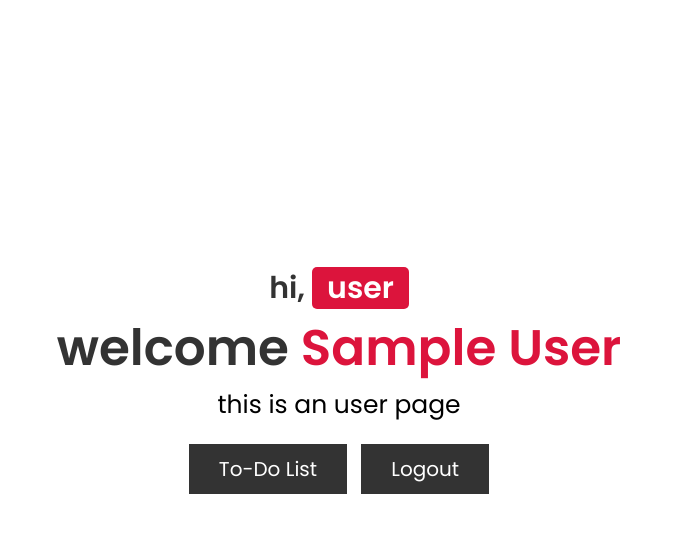
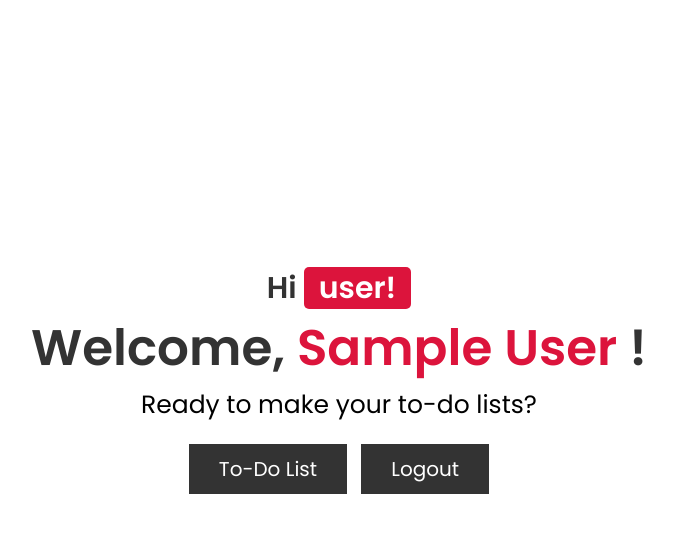
Before and after one commit to ravinwoenarsooo/UTS-WebProgTodoList, a PHP site: page /user_page.php in a window 1280 px wide. Shown: the top 533 px of the page, without its empty margins (301-975 px from the left). Run offline with PHP 8.4, Linux system fonts and the light colour scheme; the visitor is signed in with stand-in values (Sample User, id 1).

Commit message:
update ui depan

```diff
--- a/loginsystem/DB__to_do_list.sql
+++ b/loginsystem/DB__to_do_list.sql
@@ -1,4 +1,4 @@
-CREATE Database to_do_list
+CREATE Database to_do_list;
 USE to_do_list;
 
 SET SQL_MODE = "NO_AUTO_VALUE_ON_ZERO";
--- a/loginsystem/user_page.php
+++ b/loginsystem/user_page.php
@@ -26,9 +26,9 @@ if(!isset($_SESSION['user_name'])){
 <div class="container">
 
    <div class="content">
-      <h3>hi, <span>user</span></h3>
-      <h1>welcome <span><?php echo $_SESSION['user_name'] ?></span></h1>
-      <p>this is an user page</p>
+      <h3>Hi <span>user!</span></h3>
+      <h1>Welcome, <span><?php echo $_SESSION['user_name'] ?></span> !</h1>
+      <p>Ready to make your to-do lists?</p>
       <a href="index.php" class="btn">to-do list</a>
       <!-- <a href="register_form.php" class="btn">register</a> -->
       <a href="logout.php" class="btn">logout</a>
```
